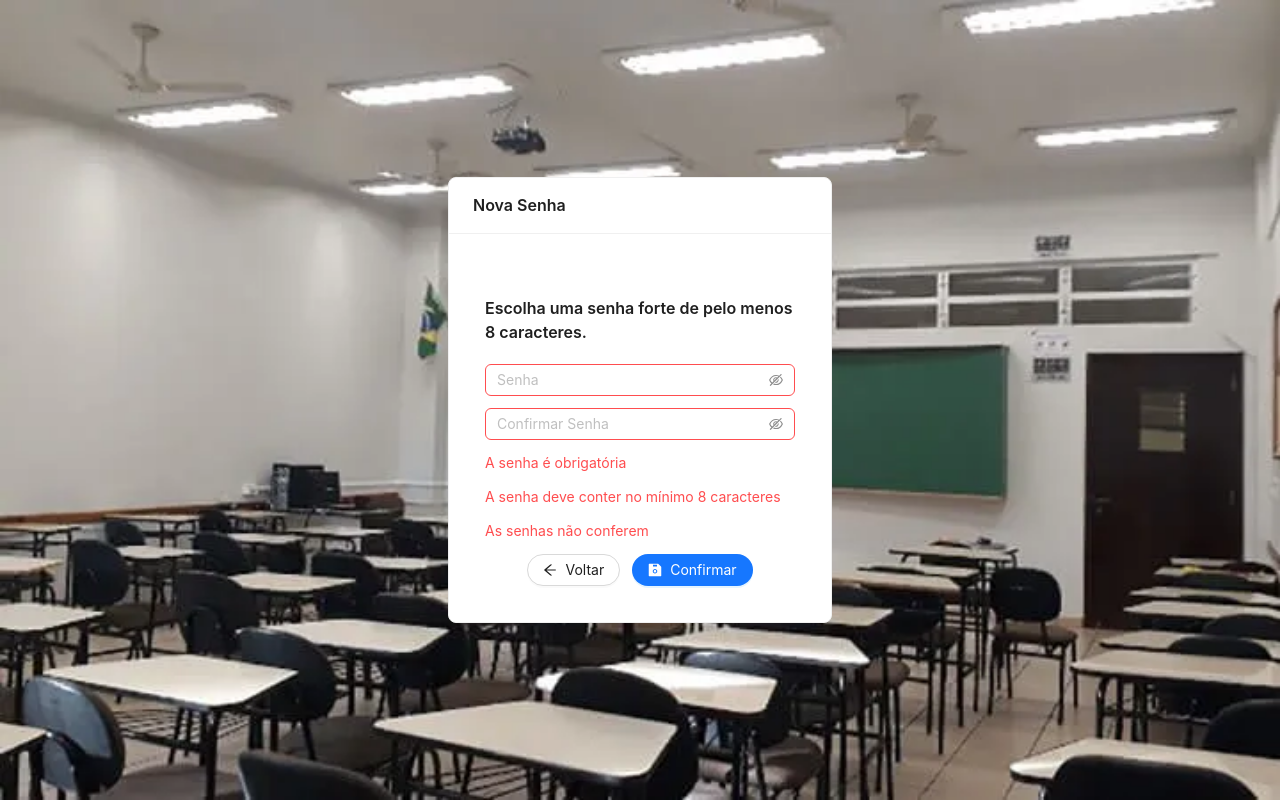
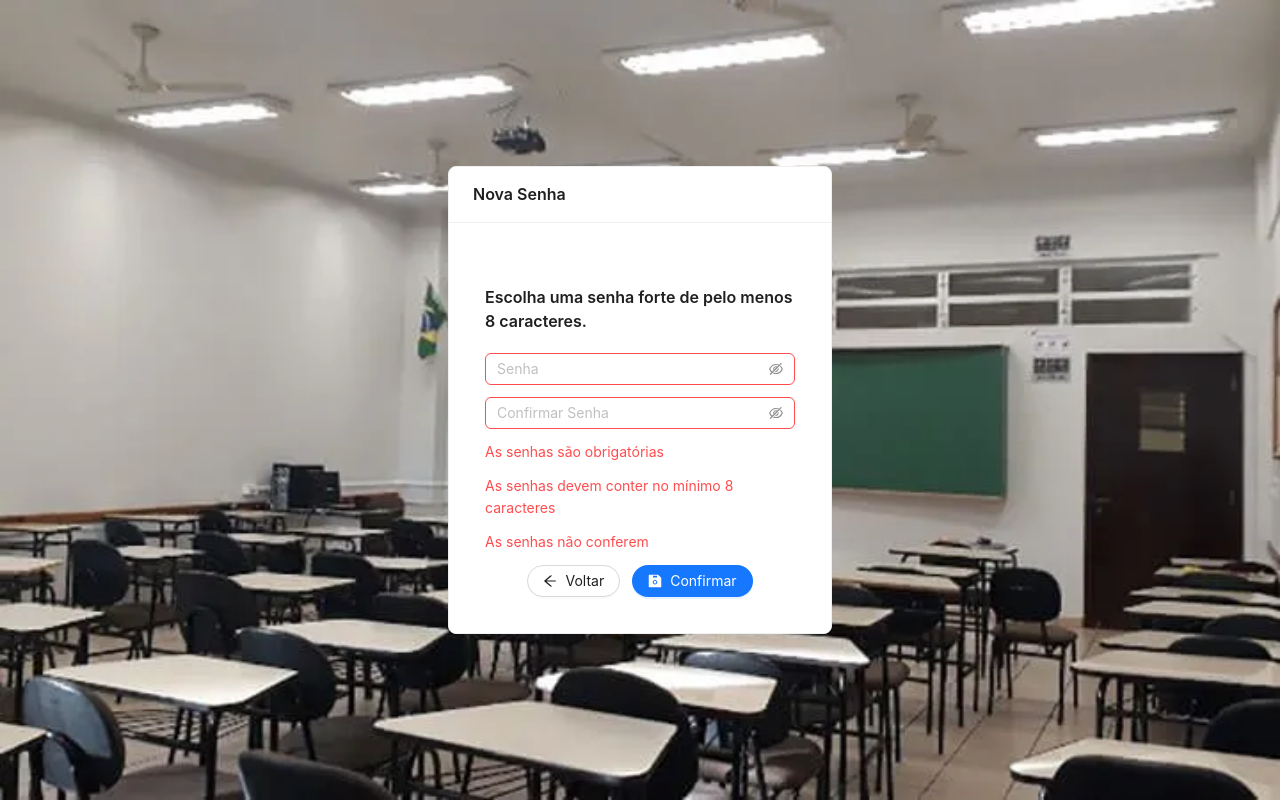
Before and after one commit to davicosta12/api-faculdade, a React (Create React App) app in the folder Dev_Frontend/: page /login/nova-senha in a window 1280 px wide. Built offline with nearby package versions, Linux system fonts and the light colour scheme.

Commit message:
ajuste senhas

```diff
--- a/Dev_Frontend/src/views/login/NovaSenha.tsx
+++ b/Dev_Frontend/src/views/login/NovaSenha.tsx
@@ -63,11 +63,11 @@ function NovaSenha() {
           </div>
           {(isEmptyFiled) &&
             <div className="half-padding">
-              <Typography.Text type="danger">A senha é obrigatória</Typography.Text>
+              <Typography.Text type="danger">As senhas são obrigatórias</Typography.Text>
             </div>}
           {(isIncorrectLenghtCharacters) &&
             <div className="half-padding">
-              <Typography.Text type="danger">A senha deve conter no mínimo 8 caracteres</Typography.Text>
+              <Typography.Text type="danger">As senhas devem conter no mínimo 8 caracteres</Typography.Text>
             </div>}
           {(passwordsNotMatch) &&
             <div className="half-padding">
```
